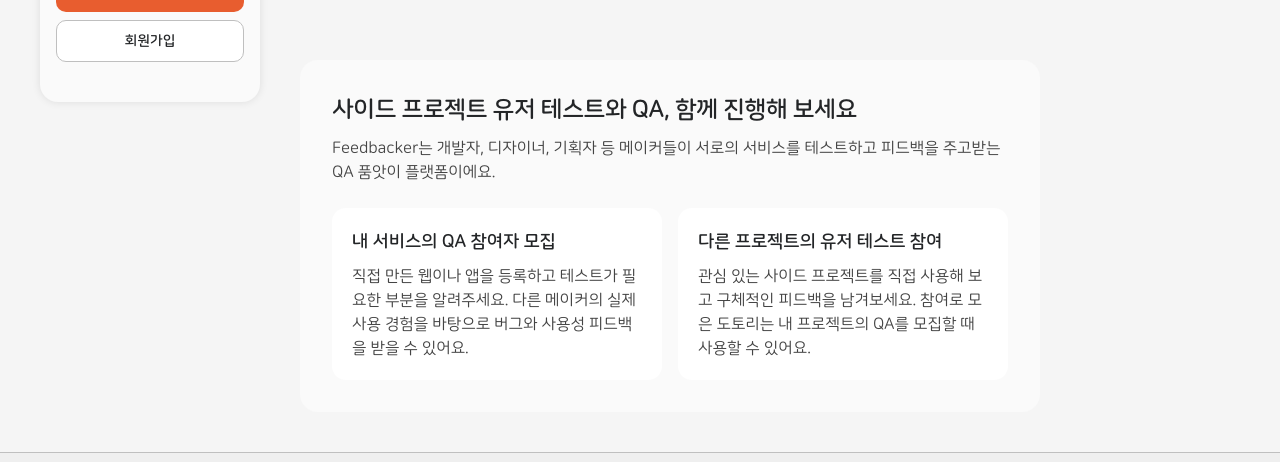
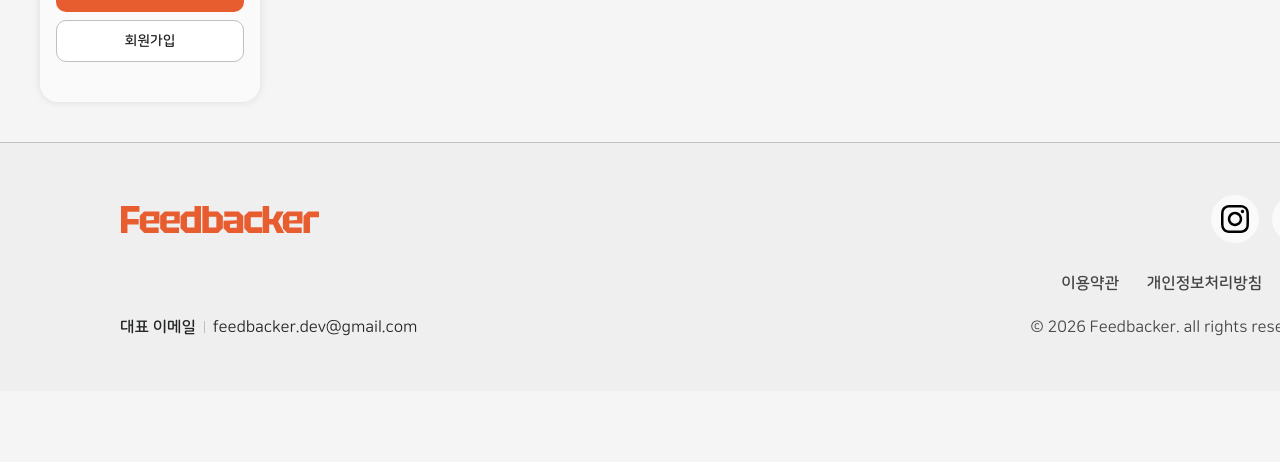
Before and after one commit to FeedBacker-team/frontend, a Next.js app: page /qa in a window 1280 px wide. Shown: the part 618-1080 px from the top of the page. After the commit the page ends 1009 px from the top, so only its background shows below. Built offline with nearby package versions, Linux system fonts and the light colour scheme; no server answers.

Commit message:
refactor: QA 고정 설명 콘텐츠 제거

```diff
--- a/src/app/qa/page.tsx
+++ b/src/app/qa/page.tsx
@@ -8,7 +8,6 @@ import {
 
 import { getQaRecruitments } from '@/apis/qaRecruitments';
 import { QaBrowse } from '@/components/domain/qa/browse/QaBrowse';
-import { QaSeoGuide } from '@/components/domain/qa/browse/QaSeoGuide';
 import { QaSidebar } from '@/components/domain/qa/browse/QaSidebar';
 import { JsonLd } from '@/components/seo/JsonLd';
 import { SITE_URL } from '@/constants/metadata';
@@ -84,7 +83,6 @@ export default async function QaPage() {
               <QaBrowse />
             </Suspense>
           </HydrationBoundary>
-          <QaSeoGuide />
         </main>
         <aside className="w-80 shrink-0">
           <QaSidebar />
--- a/src/components/domain/qa/browse/QaSeoGuide.tsx
+++ /dev/null
@@ -1,47 +0,0 @@
-const QA_GUIDE_ITEMS = [
-  {
-    title: '내 서비스의 QA 참여자 모집',
-    description:
-      '직접 만든 웹이나 앱을 등록하고 테스트가 필요한 부분을 알려주세요. 다른 메이커의 실제 사용 경험을 바탕으로 버그와 사용성 피드백을 받을 수 있어요.',
-  },
-  {
-    title: '다른 프로젝트의 유저 테스트 참여',
-    description:
-      '관심 있는 사이드 프로젝트를 직접 사용해 보고 구체적인 피드백을 남겨보세요. 참여로 모은 도토리는 내 프로젝트의 QA를 모집할 때 사용할 수 있어요.',
-  },
-] as const;
-
-function QaSeoGuide() {
-  return (
-    <section
-      aria-labelledby="qa-guide-title"
-      className="mt-16 rounded-2xl bg-gray-50 p-8"
-    >
-      <div className="flex flex-col gap-2">
-        <h2 id="qa-guide-title" className="text-t3 text-text-default">
-          사이드 프로젝트 유저 테스트와 QA, 함께 진행해 보세요
-        </h2>
-        <p className="text-b2 max-w-180 text-text-sub">
-          Feedbacker는 개발자, 디자이너, 기획자 등 메이커들이 서로의
-          서비스를 테스트하고 피드백을 주고받는 QA 품앗이 플랫폼이에요.
-        </p>
-      </div>
-
-      <div className="mt-6 grid grid-cols-2 gap-4">
-        {QA_GUIDE_ITEMS.map((item) => (
-          <article
-            key={item.title}
-            className="rounded-xl bg-white p-5"
-          >
-            <h3 className="text-h3 text-text-default">{item.title}</h3>
-            <p className="text-b2 mt-2 text-text-sub">
-              {item.description}
-            </p>
-          </article>
-        ))}
-      </div>
-    </section>
-  );
-}
-
-export { QaSeoGuide };
```
